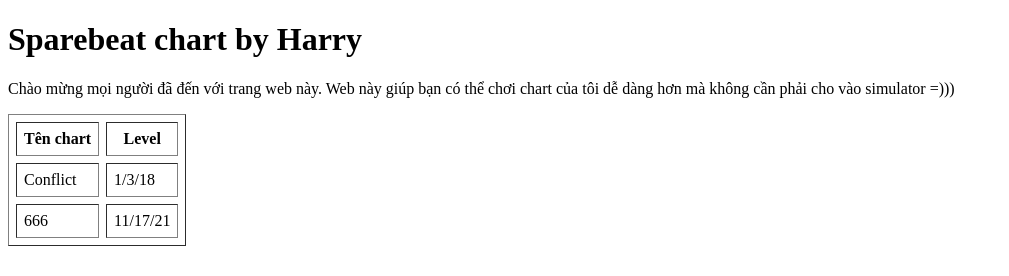
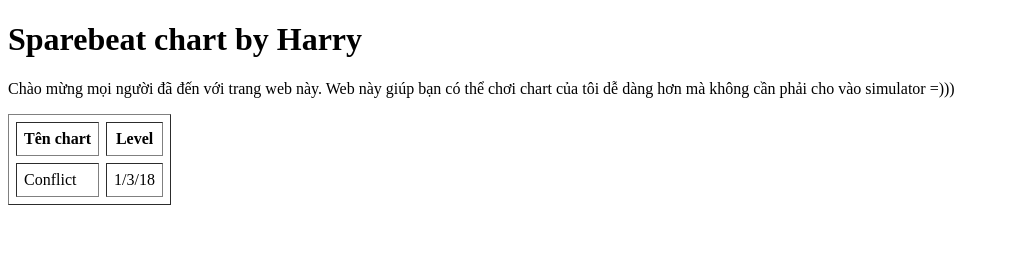
Before and after one commit to harrypotter27122004/sparebeatbyharry.github.io, a plain HTML site: page index.html in a window 1280 px wide. Shown: the whole page, without its empty margins (0-1009 px from the left). Drawn offline with Linux system fonts and the light colour scheme.

Commit message:
Update index.html

```diff
--- a/index.html
+++ b/index.html
@@ -15,10 +15,6 @@
 <td>Conflict</td>
 <td>1/3/18</td>
 </tr>
-<tr>
-<td>666</td>
-<td>11/17/21</td>
-</tr>
 </table>
 </body>
 </html>
```
